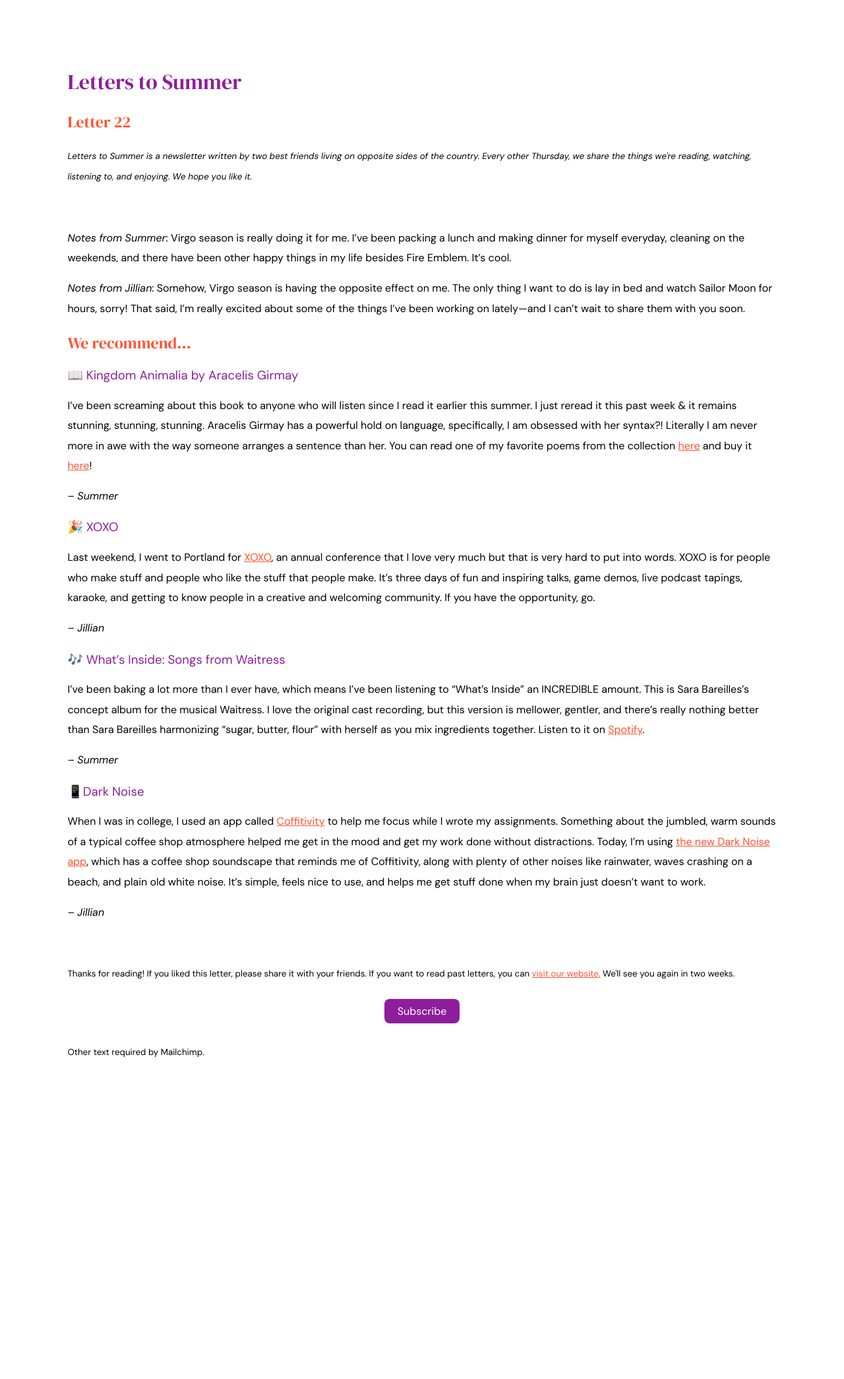
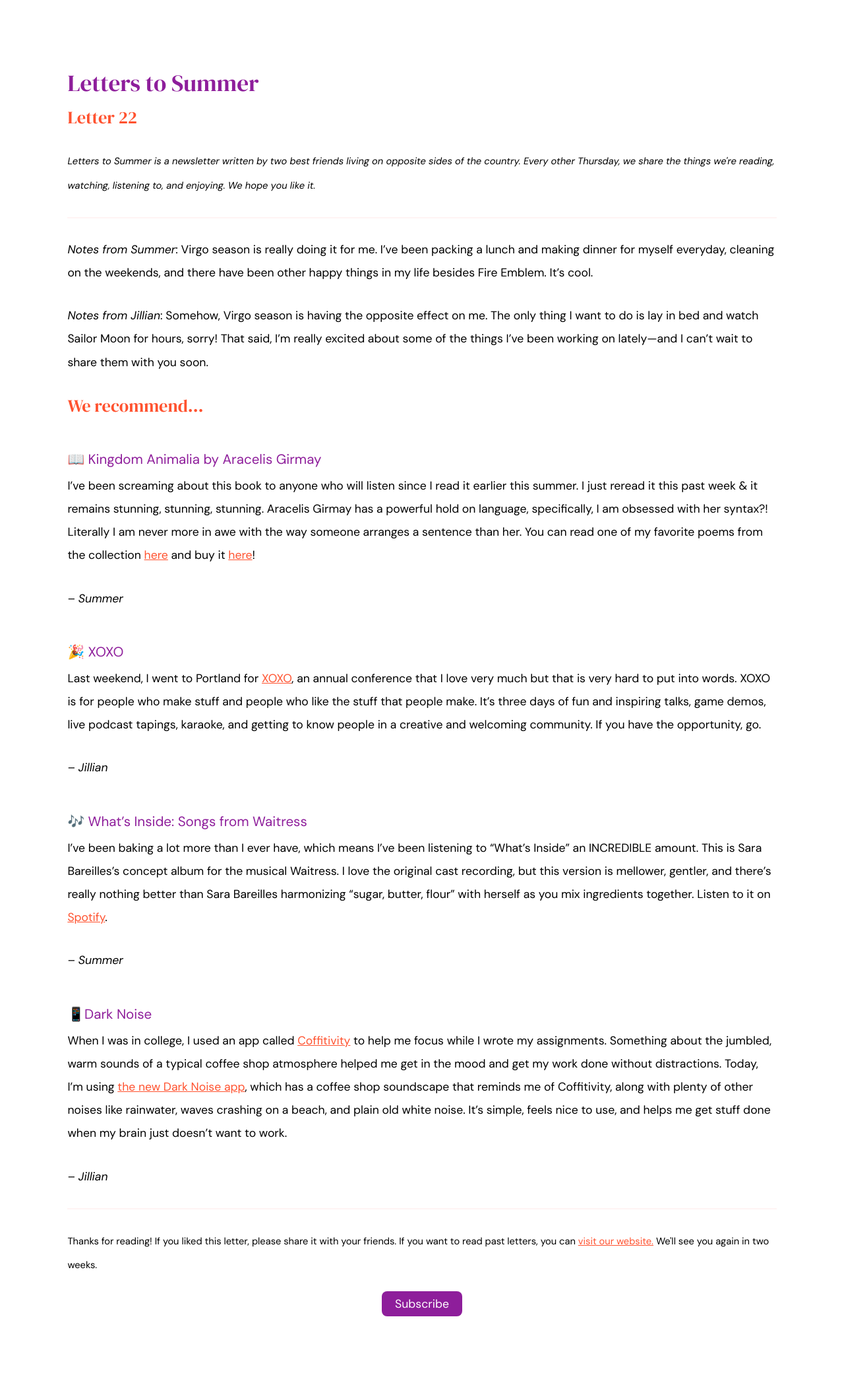
Before and after one commit to jilliangmeehan/letters-to-summer, a Jekyll site: the page built from emails/22.md, in a window 1280 px wide. Shown: the whole page at 66% size. Built offline with Jekyll 4.4.1, drawn with Linux system fonts in a browser that asks for light colours; before the commit the page ends 1713 px from its top, so only the background shows below that.

Commit message:
email style changes

```diff
--- a/_layouts/email.html
+++ b/_layouts/email.html
@@ -16,37 +16,44 @@
 
       body {
         margin: 8%;
+        font-size: 110%;
       }
 
       h1 {
         font-family: 'DM Serif Display', serif;
         font-weight: 400;
         color: #8E1E9B;
+        margin: 5px 0;
       }
 
       h2 {
         font-family: 'DM Serif Display', serif;
         font-weight: 400;
         color: #FF522F;
+        margin: 10px 0;
       }
 
       h3 {
         font-family: 'DM Sans', sans-serif;
         font-weight: 400;
         color: #8E1E9B;
+        margin: 50px 0 -20px 0;
       }
 
       p {
         font-family: 'DM Sans', sans-serif;
-        line-height: 190%;
+        line-height: 200%;
+        margin: 30px 0;
       }
 
       a {
         color: #FF522F;
       }
 
-      .divider {
-        padding: 15px 0;
+      hr {
+        margin: 30px 0;
+        border: none;
+        border-top: 2px solid #FFF4F4;
       }
 
       .button {
@@ -59,7 +66,7 @@
       }
 
       .subscribe {
-        margin: 30px auto -10px auto;
+        margin: 30px auto;
         text-align: center;
       }
 
@@ -70,18 +77,16 @@
     <header>
       <h1>Letters to Summer</h1>
       <h2>{{ page.title }}</h2>
-      <p class="pink"><small><em>Letters to Summer is a newsletter written by two best friends living on opposite sides of the country. Every other Thursday, we share the things we're reading, watching, listening to, and enjoying. We hope you like it.</em></small></p>
-      <div class="divider"></div>
+      <p><small><em>Letters to Summer is a newsletter written by two best friends living on opposite sides of the country. Every other Thursday, we share the things we're reading, watching, listening to, and enjoying. We hope you like it.</em></small></p>
+      <hr>
     </header>
     {{ content }}
     <footer>
-      <div class="divider"></div>
+      <hr>
       <p><small>Thanks for reading! If you liked this letter, please share it with your friends. If you want to read past letters, you can <a href="https://letterstosummer.com">visit our website.</a> We'll see you again in two weeks.</small></p>
       <div class="subscribe">
         <a class="button" href="https://letterstosummer.com/subscribe">Subscribe</a>
       </div>
-      <div class="divider"></div>
-      <p class="pink"><small>Other text required by Mailchimp.</small></p>
     </footer>
   </body>
 </html>
```
Also changed, not shown: 1 other file.
